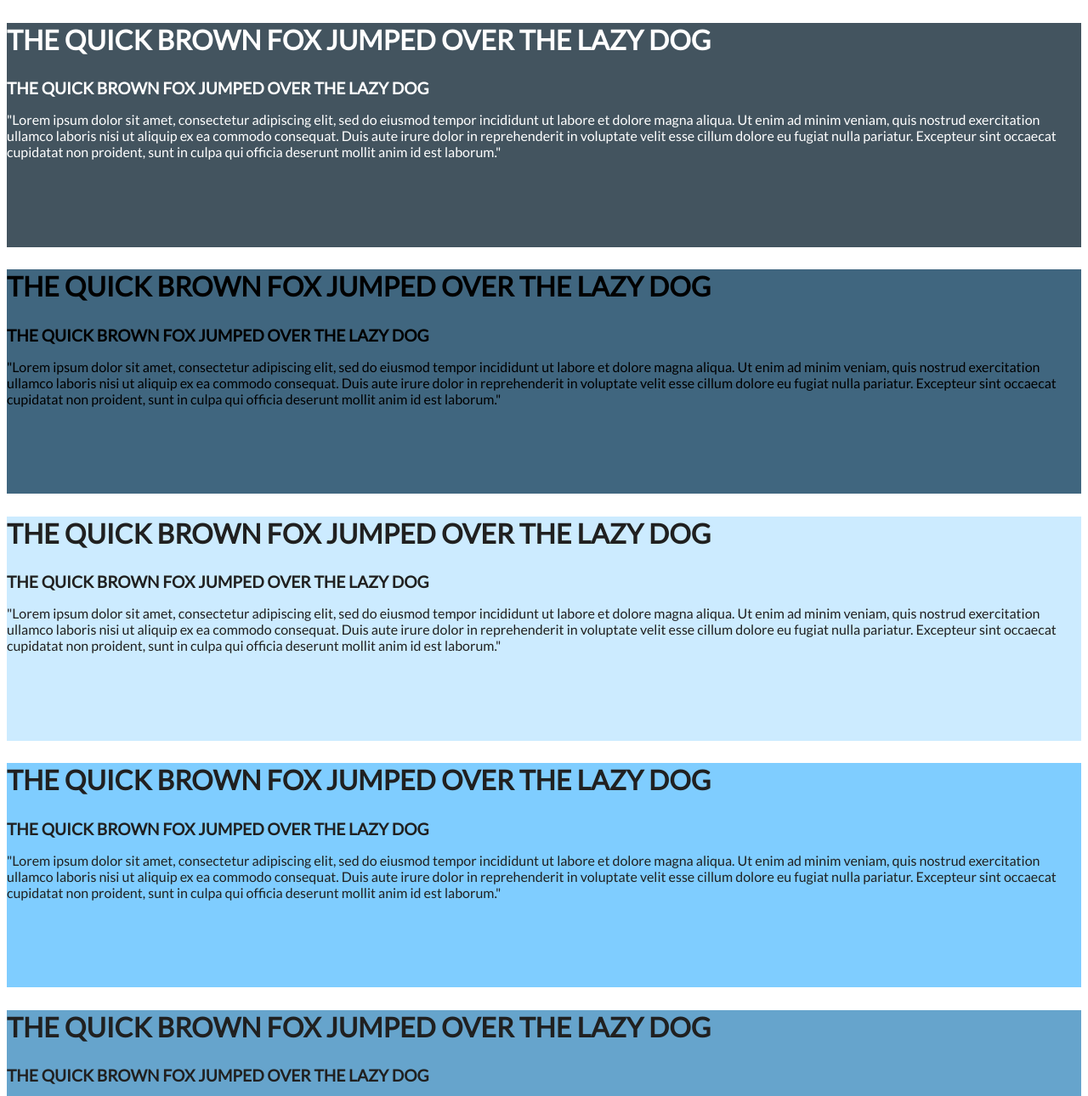
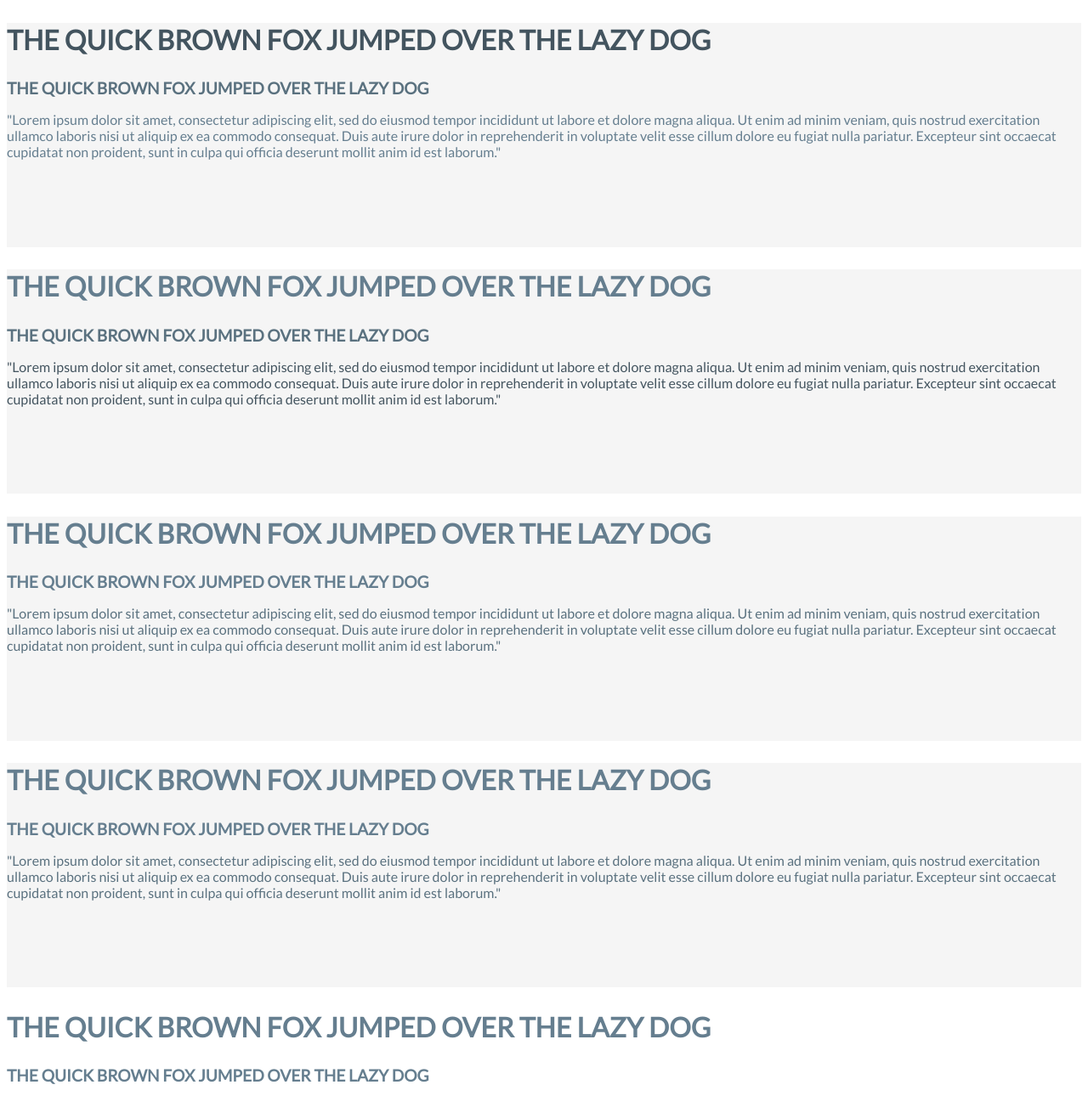
Before and after one commit to jasonb315/TEXTcompare, a plain HTML site: page index.html in a window 1280 px wide. Shown: the top 1290 px of the page at 85% size. Drawn offline with Linux system fonts and the light colour scheme; a web font is replaced by a local one.

Commit message:
colors refined

```diff
--- a/css/style.css
+++ b/css/style.css
@@ -52,32 +52,32 @@ p {
 
 #section1{
   font-family: 'Lato', sans-serif;
-  background-color: #43545F;
-  color: white;
+  background-color: whitesmoke;
+  color: #43545F;
 }
 
 #section2{
   font-family: 'Lato', sans-serif;
-  background-color: #40667F;
-  color: black;
+  background-color: whitesmoke;
+  color: #5A717F;
 }
 
 #section3{
   font-family: 'Lato', sans-serif;
-  background-color: #CCEBFF;
-  color: #202020;
+  background-color: whitesmoke;
+  color: #657E8F;
 }
 
 #section4{
   font-family: 'Lato', sans-serif;
-  background-color: #7FCDFF;
-  color: #202020;
+  background-color: whitesmoke;
+  color: #657E8F;
 }
 
 #section5{
   font-family: 'Lato', sans-serif;
-  background-color: #66A4CC;
-  color: #202020;
+  background-color: white;
+  color: #657E8F;
 }
 
 /* #section6{
@@ -87,50 +87,74 @@ p {
 
 /* MAIN HEADERS */
 #tH1{
-
+  color: #43545F;
 }
 
 #tH2{
-
+  color: #657E8F;
 }
 
 #tH3{
-
+  color: #657E8F;
 }
 
-/* #tH4{
-
+#tH4{
+  color: #657E8F;
 }
 
 #tH5{
-
+  color: #657E8F;
 }
 
-#tH6{
+/* #tH6{
 
 } */
 
 /* SUB HEADERS */
 #th1{
-
+  color: #5A717F;
 }
 
 #th2{
-
+  color: #5A717F;
 }
 
 #th3{
-
+  color: #657E8F;
 }
 
-/* #th4{
-
+#th4{
+  color: #657E8F;
 }
 
 #th5{
-
+  color: #657E8F;
 }
 
-#th6{
+/* #th6{
 
 } */
+
+#body1{
+  color: #657E8F;
+}
+
+#body2{
+  color: #43545F;
+}
+
+#body3{
+  color: #5A717F;
+}
+
+#body4{
+  color: #5A717F;
+}
+
+#body5{
+  color: #5A717F;
+}
+
+#body6{
+  color: #5A717F;
+}
```
Also changed, not shown: Capture.JPG (added).
